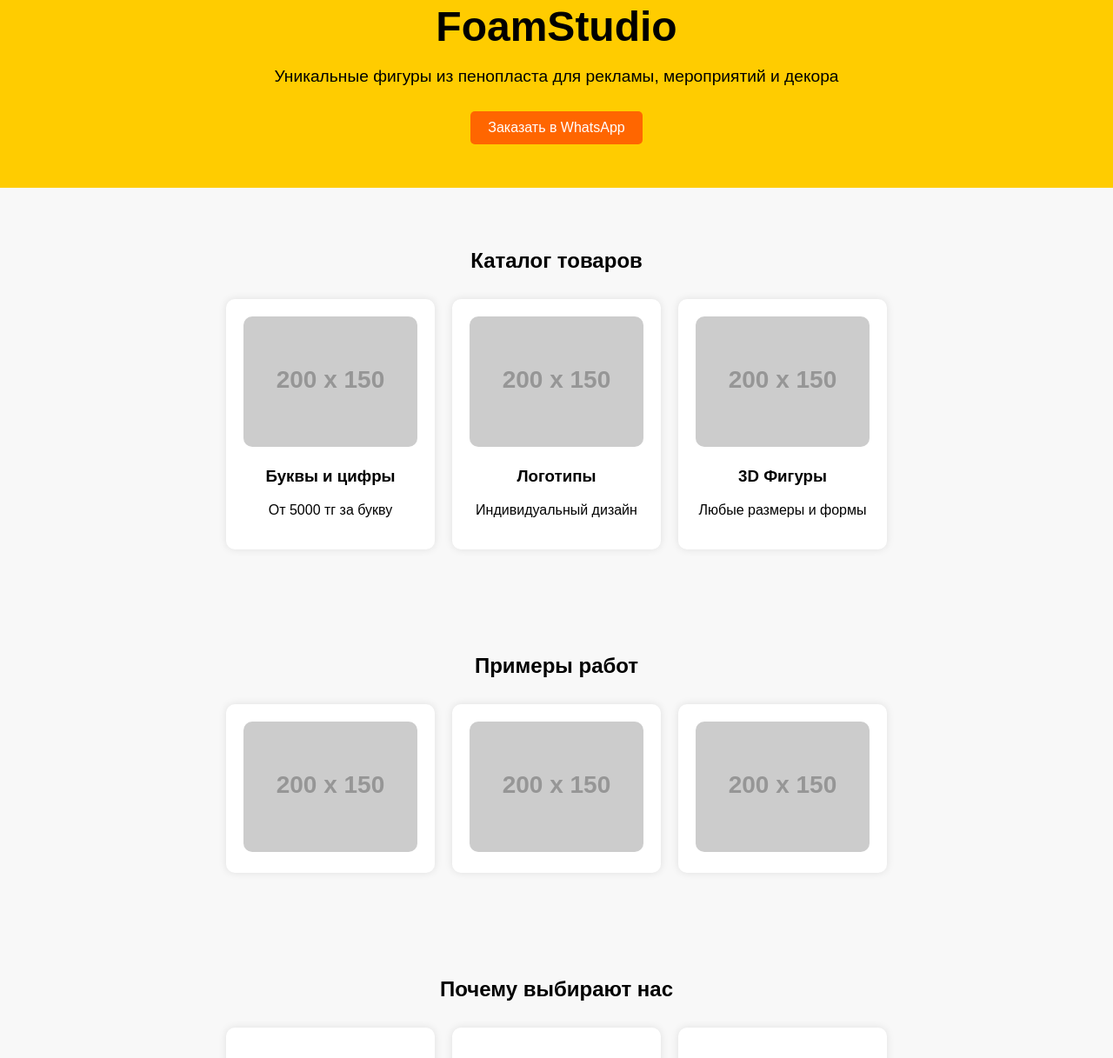
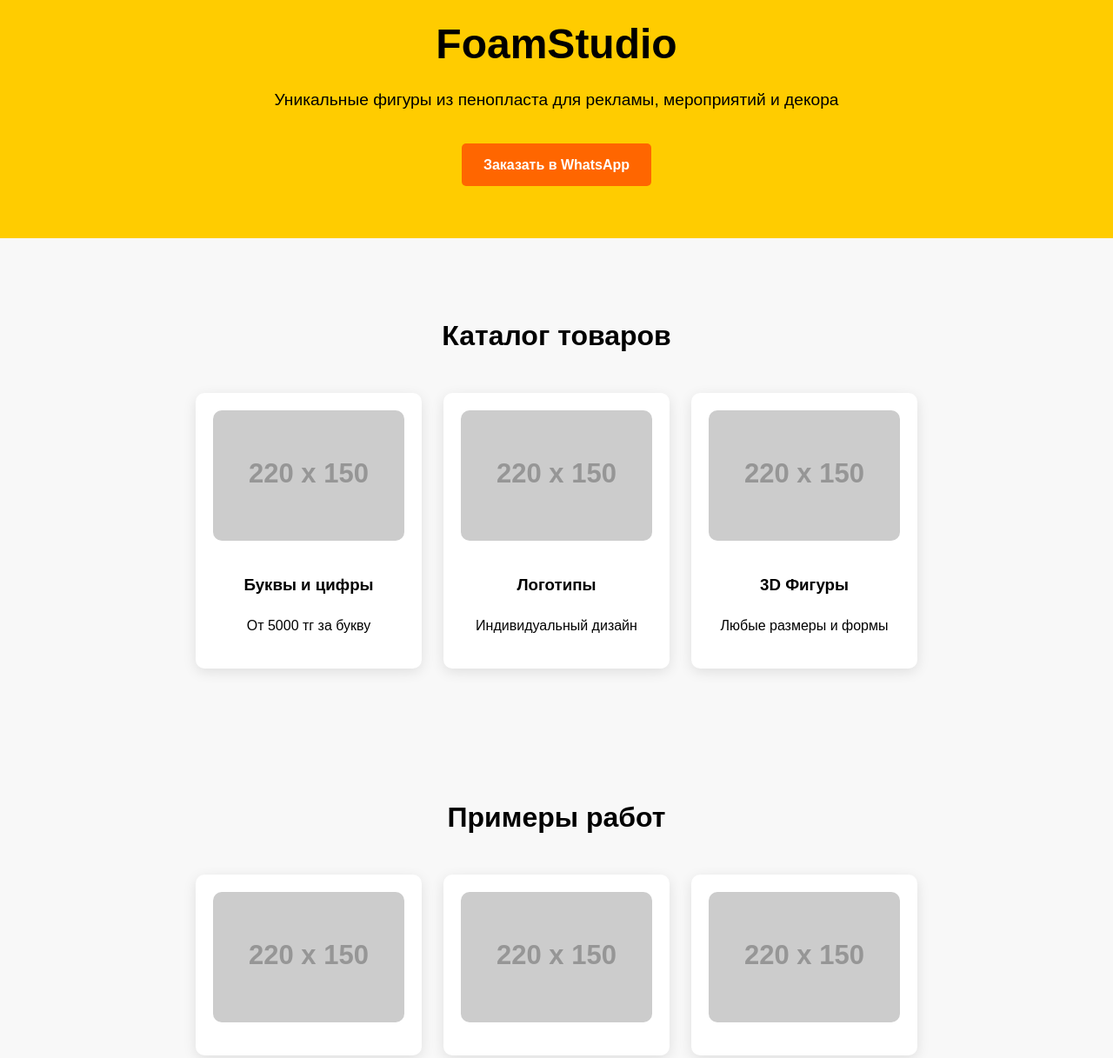
Before and after one commit to tairrahimzanov258/FoamStudio, a plain HTML site: page index.html in a window 1280 px wide. Shown: the part 47-1264 px from the top of the page at 87% size. Drawn offline with Linux system fonts and the light colour scheme; placeholder pictures from the web are drawn by us.

Commit message:
index.html

```diff
--- a/index.html
+++ b/index.html
@@ -3,18 +3,38 @@
 <head>
   <meta charset="UTF-8">
   <title>FoamStudio — Фигуры из пенопласта</title>
+  <meta name="description" content="FoamStudio — уникальные фигуры из пенопласта для рекламы, мероприятий и декора. Закажи сейчас!">
+  <meta name="keywords" content="пенопласт, буквы из пенопласта, 3D фигуры, логотипы, декор, рекламные фигуры">
+  <meta name="viewport" content="width=device-width, initial-scale=1.0">
   <style>
-    body { font-family: Arial, sans-serif; margin:0; padding:0; background:#f8f8f8; }
-    header { background:#ffcc00; padding:50px; text-align:center; }
+    body { font-family: Arial, sans-serif; margin:0; padding:0; background:#f8f8f8; line-height:1.6; }
+    header { background:#ffcc00; padding:60px 20px; text-align:center; }
     header h1 { margin:0; font-size:3em; }
-    header p { font-size:1.2em; }
-    .btn { display:inline-block; background:#ff6600; color:white; padding:10px 20px; text-decoration:none; border-radius:5px; margin-top:10px; }
-    section { padding:50px 20px; max-width:1000px; margin:auto; }
-    h2 { text-align:center; margin-bottom:30px; }
-    .grid { display:flex; flex-wrap:wrap; gap:20px; justify-content:center; }
-    .card { background:white; padding:20px; border-radius:10px; width:200px; text-align:center; box-shadow:0 0 10px rgba(0,0,0,0.1); }
-    .card img { width:100%; border-radius:10px; }
-    footer { background:#333; color:white; text-align:center; padding:30px; }
+    header p { font-size:1.2em; margin-top:10px; }
+    .btn { display:inline-block; background:#ff6600; color:white; padding:12px 25px; text-decoration:none; border-radius:5px; margin-top:15px; font-weight:bold; transition:0.3s; }
+    .btn:hover { background:#ff4500; transform:scale(1.05); }
+
+    section { padding:60px 20px; max-width:1000px; margin:auto; }
+    h2 { text-align:center; margin-bottom:40px; font-size:2em; }
+    .grid { display:flex; flex-wrap:wrap; gap:25px; justify-content:center; }
+    .card { background:white; padding:20px; border-radius:10px; width:220px; text-align:center; box-shadow:0 4px 15px rgba(0,0,0,0.1); transition:0.3s; }
+    .card:hover { transform:translateY(-5px); box-shadow:0 8px 20px rgba(0,0,0,0.2); }
+    .card img { width:100%; border-radius:10px; margin-bottom:10px; }
+
+    #contacts p { text-align:center; margin:10px 0; font-size:1.1em; }
+    #contacts a { color:#ff6600; text-decoration:none; }
+    #contacts a:hover { text-decoration:underline; }
+
+    form { max-width:500px; margin:auto; display:flex; flex-direction:column; gap:15px; }
+    form input, form textarea { padding:10px; border-radius:5px; border:1px solid #ccc; width:100%; }
+    form button { width:fit-content; align-self:center; }
+
+    footer { background:#333; color:white; text-align:center; padding:30px; margin-top:40px; }
+
+    @media (max-width: 768px) {
+      .grid { flex-direction: column; align-items:center; }
+      .card { width:90%; }
+    }
   </style>
 </head>
 <body>
@@ -29,17 +49,17 @@
   <h2>Каталог товаров</h2>
   <div class="grid">
     <div class="card">
-      <img src="https://via.placeholder.com/200x150" alt="Буквы и цифры">
+      <img src="https://via.placeholder.com/220x150" alt="Буквы и цифры">
       <h3>Буквы и цифры</h3>
       <p>От 5000 тг за букву</p>
     </div>
     <div class="card">
-      <img src="https://via.placeholder.com/200x150" alt="Логотипы">
+      <img src="https://via.placeholder.com/220x150" alt="Логотипы">
       <h3>Логотипы</h3>
       <p>Индивидуальный дизайн</p>
     </div>
     <div class="card">
-      <img src="https://via.placeholder.com/200x150" alt="3D Фигуры">
+      <img src="https://via.placeholder.com/220x150" alt="3D Фигуры">
       <h3>3D Фигуры</h3>
       <p>Любые размеры и формы</p>
     </div>
@@ -49,9 +69,9 @@
 <section id="portfolio">
   <h2>Примеры работ</h2>
   <div class="grid">
-    <div class="card"><img src="https://via.placeholder.com/200x150" alt="Работа 1"></div>
-    <div class="card"><img src="https://via.placeholder.com/200x150" alt="Работа 2"></div>
-    <div class="card"><img src="https://via.placeholder.com/200x150" alt="Работа 3"></div>
+    <div class="card"><img src="https://via.placeholder.com/220x150" alt="Работа 1"></div>
+    <div class="card"><img src="https://via.placeholder.com/220x150" alt="Работа 2"></div>
+    <div class="card"><img src="https://via.placeholder.com/220x150" alt="Работа 3"></div>
   </div>
 </section>
 
@@ -68,6 +88,14 @@
   <h2>Контакты</h2>
   <p>WhatsApp: <a href="https://wa.me/7XXXXXXXXXX">+7 XXX XXX XXXX</a></p>
   <p>Instagram: <a href="https://instagram.com/твоя_страница" target="_blank">@твоя_страница</a></p>
+
+  <h2>Заказать прямо сейчас</h2>
+  <form action="#" method="post">
+    <input type="text" name="name" placeholder="Ваше имя" required>
+    <input type="tel" name="phone" placeholder="Телефон" required>
+    <textarea name="message" placeholder="Ваш заказ" rows="4"></textarea>
+    <button type="submit" class="btn">Отправить заявку</button>
+  </form>
 </section>
 
 <footer>
```
